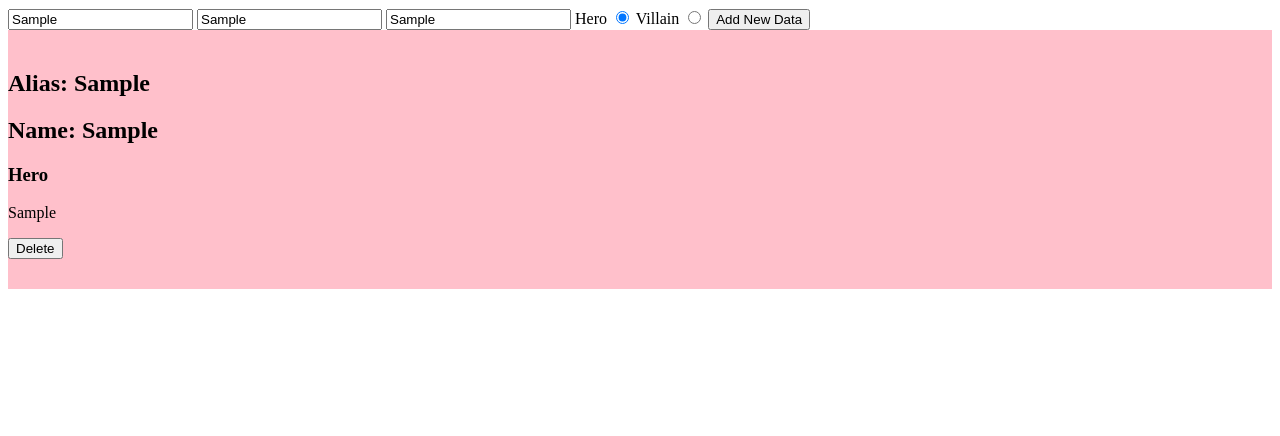
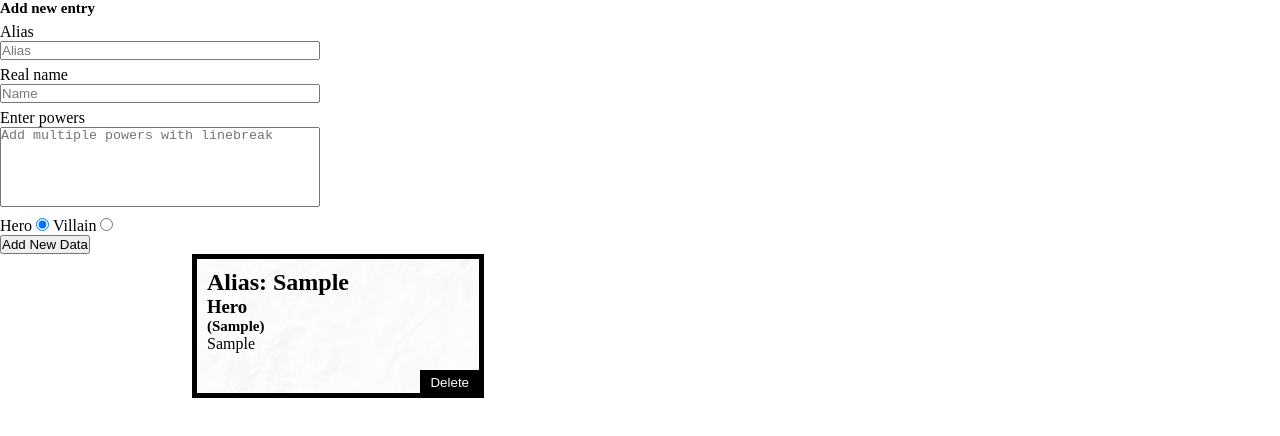
Before and after one commit to Needrent/supers, a plain HTML site: page index.html in a window 1280 px wide. Both pictures are taken after typing "Sample", "Sample", "Sample" into the empty fields and a click on the button "Add New Data". Drawn offline with Linux system fonts and the light colour scheme; no server answers.

Commit message:
JS, Everything works, CSS, somestyling need more work

```diff
--- a/index.html
+++ b/index.html
@@ -5,17 +5,27 @@
     <meta name="viewport" content="width=device-width, initial-scale=1.0" />
     <meta http-equiv="X-UA-Compatible" content="ie=edge" />
     <link rel="stylesheet" href="style.css" />
-    <title>Supers</title>
+    <title>Supers Database</title>
   </head>
   <body>
-    <input type="text" data-label="alias" placeholder="Alias" />
-    <input type="text" data-label="name" placeholder="Name" />
-    <input type="text" data-label="powers" placeholder="Powers" />
+    <header>
+      <nav>
+        <h2>Add new entry</h2>
+        <label for="alias">Alias</label>
+        <input type="text" data-label="alias" placeholder="Alias" id="alias" />
+        <label for="name">Real name</label>
+        <input type="text" data-label="name" placeholder="Name" id="name" />
+        <label for="powers">Enter powers</label>
+        <textarea
+          data-label="powers"
+          placeholder="Add multiple powers with linebreak"
+          id="powers"
+        ></textarea>
         <label for="hero">Hero</label>
         <input
           type="radio"
           name="heroStatus"
-      data-label="powers"
+          data-label="heroStatus"
           value="hero"
           id="hero"
           checked
@@ -24,18 +34,19 @@
         <input
           type="radio"
           name="heroStatus"
-      data-label="powers"
+          data-label="heroStatus"
           value="villain"
           id="villain"
         />
         <button>Add New Data</button>
-    <label data-label="validation"></label>
-    <div id="app"></div>
+      </nav>
+    </header>
+    <main id="app"></main>
     <template>
-      <article>
+      <article class="super">
         <h1></h1>
+        <h3></h3>
         <h2></h2>
-        <h3></h3>
         <p></p>
         <button>Delete</button>
       </article>
--- a/index.js
+++ b/index.js
@@ -22,34 +22,62 @@ function get() {
 function addHeroToTheDom(supers) {
   const template = document.querySelector("template").content;
   const copy = template.cloneNode(true);
-  copy.querySelector("h1").textContent = `Alias: ${supers.alias}`;
-  copy.querySelector("h2").textContent = `Name: ${supers.name}`;
-  copy.querySelector("p").textContent = supers.powers;
+
+  const alias = copy.querySelector("h1");
+  const name = copy.querySelector("h2");
+  const powers = copy.querySelector("p");
+  const id = copy.querySelector("article.super");
+  const status = copy.querySelector("h3");
+
+  alias.textContent = `Alias: ${supers.alias}`;
+  name.textContent = `(${supers.name})`;
+  powers.textContent = supers.powers;
+  id.dataset.supersid = supers._id;
 
   if (supers.hero) {
-    copy.querySelector("h3").textContent = "Hero";
+    status.textContent = "Hero";
   } else {
-    copy.querySelector("h3").textContent = "Villan";
+    status.textContent = "Villan";
   }
   if (supers.name == "") {
-    copy.querySelector("h2").textContent = `Name: Unknown`;
+    name.textContent = `(Real name unknown)`;
+  }
+  if (supers.powers == "") {
+    powers.textContent = "Powers unknown";
   }
   copy.querySelector("button").addEventListener("click", () => {
     deleteHero(supers._id);
+    const deletedElm = document.querySelector(
+      `article[data-supersid="${supers._id}"]`
+    );
+    deletedElm.classList.add("remove");
+    deletedElm.querySelector("button").disabled = true;
   });
 
   document.querySelector("#app").prepend(copy);
+
+  //Reset text fields
+  document.querySelector("[data-label=alias]").value = "";
+  document.querySelector("[data-label=name]").value = "";
+  document.querySelector("[data-label=powers]").value = "";
 }
 
 get();
 //CREATE / POST
 function post() {
+  const heroStatus = document.querySelector("input:checked");
+  let heroType = false;
+  console.log(heroStatus.value);
+  if (heroStatus.value == "hero") {
+    heroType = true;
+  }
   const data = {
     alias: document.querySelector("[data-label=alias]").value,
     name: document.querySelector("[data-label=name]").value,
     powers: document.querySelector("[data-label=powers]").value,
-    hero: true
+    hero: heroType
   };
+  console.log(data);
 
   const postData = JSON.stringify(data);
   fetch(endpoint, {
@@ -67,8 +95,32 @@ function post() {
   addHeroToTheDom(data);
 }
 document.querySelector("button").addEventListener("click", e => {
-  post();
+  validateHero();
 });
+
+function validateHero() {
+  const heroField = document.querySelector("[data-label=alias]");
+  if (heroField.value == "") {
+    heroField.classList.add("error");
+    heroField.placeholder = "Add an alias";
+    heroField.focus();
+
+    heroField.addEventListener("change", e => {
+      if (heroField.value == "") {
+        console.log("Still empty");
+        heroField.classList.add("error");
+        heroField.focus();
+      } else {
+        heroField.classList.remove("error");
+        heroField.placeholder = "Alias";
+      }
+    });
+  } else {
+    heroField.classList.remove("error");
+    heroField.placeholder = "Alias";
+    post();
+  }
+}
 
 function deleteHero(id) {
   console.log("clicked");
@@ -82,5 +134,12 @@ function deleteHero(id) {
     }
   })
     .then(res => res.json())
-    .then(data => console.log(data));
+    .then(data => {
+      //TODO delete from DOM
+      const deletedElm = document.querySelector(
+        `article[data-supersid="${id}"]`
+      );
+      deletedElm.classList.add("remove");
+      deletedElm.remove();
+    });
 }
--- a/style.css
+++ b/style.css
@@ -1,10 +1,82 @@
+* {
+  padding: 0;
+  margin: 0;
+  box-sizing: border-box;
+}
+/*-------------------------------------Variable*/
+:root {
+  --ani-fadeOutTime: 0.5s;
+}
+/*-------------------------------------header and navigation*/
+header {
+  position: relative;
+}
+nav {
+  width: 25%;
+}
+/*--------------------------------- form*/
+label,
+input,
+button {
+  display: block;
+}
+label,
+input,
+textarea {
+  width: 100%;
+}
+textarea {
+  height: calc(16px * 5);
+  resize: none;
+}
+label {
+  margin: 6px 0 0 0;
+}
+input[type="radio"],
+label[for="hero"],
+label[for="villain"] {
+  display: inline-block;
+  width: auto;
+}
+/*--------------------------------Data content*/
+main {
+  position: relative;
+  display: grid;
+  grid-template-columns: 1fr 1fr 1fr;
+  gap: 10px;
+  width: 70%;
+  margin: auto;
+}
+h2 {
+  font-size: 15px;
+}
+article button {
+  position: absolute;
+  bottom: 0;
+  right: 0;
+  background: black;
+  color: white;
+  border: none;
+  padding: 5px 10px 3px 10px;
+  transition: var(--ani-fadeOutTime);
+}
+article button:disabled {
+  color: black;
+}
 article {
-  padding: 20px 0 30px 0;
-  animation: enter 0.5s forwards ease-out;
-  overflow: hidden;
+  position: relative;
+  padding: 10px 10px 40px 10px;
+  animation: enter var(--ani-fadeOutTime) forwards ease-out;
+  border: solid black 5px;
+  background: url(images/paper_texture-002.jpg);
 }
 article:nth-child(odd) {
-  background: pink;
+  background: url(images/paper_texture-001.jpg);
+}
+article.remove {
+  background: black;
+  transition: var(--ani-fadeOutTime);
+  color: white;
 }
 @keyframes enter {
   0% {
@@ -14,3 +86,8 @@ article:nth-child(odd) {
     width: 100%;
   }
 }
+/*-------------------------------Error styles*/
+.error {
+  border-color: red;
+  background: pink;
+}
```
Also changed, not shown: images/paper_texture-001.jpg (added), images/paper_texture-002.jpg (added). Lines whose indentation alone changed are shown as unchanged.
